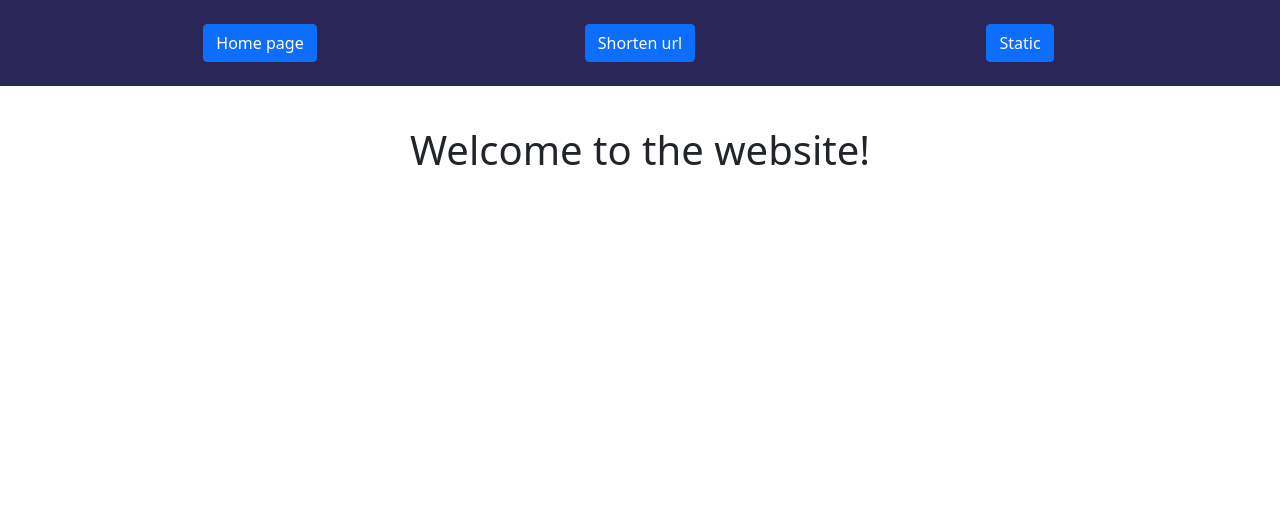
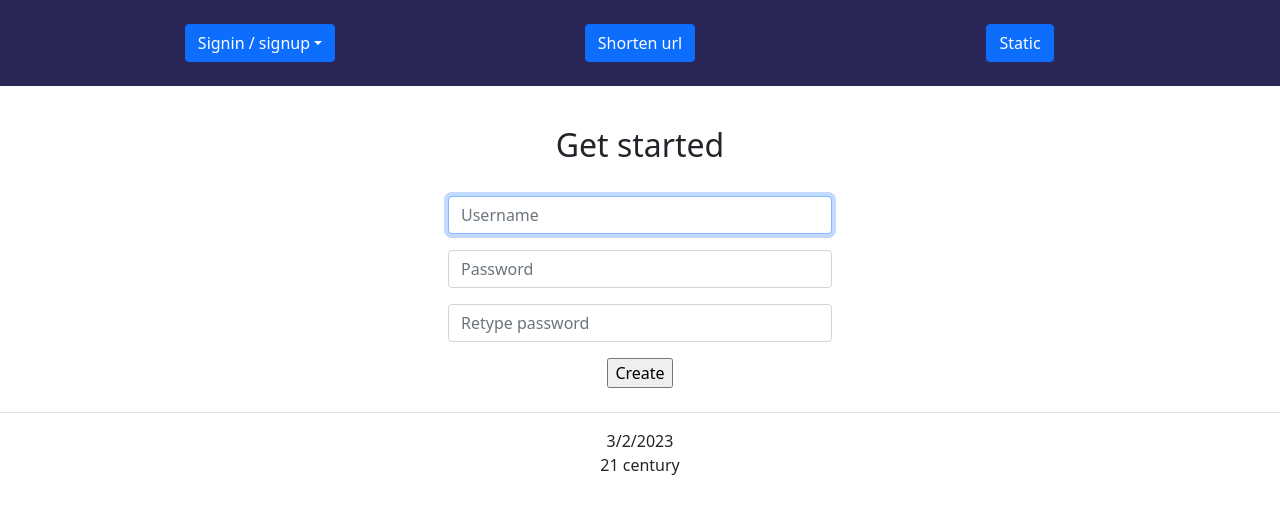
Before and after one commit to malannly/ShortenUrlProject, a Flask app: page / in a window 1280 px wide. Shown: the top 514 px of the page. Run offline with Flask 2, Linux system fonts and the light colour scheme; parts of the project's set-up code (start-up, migrations or seed data) failed here and were passed over.

Commit message:
user registration

```diff
--- a/app.py
+++ b/app.py
@@ -1,15 +1,23 @@
-from flask import Flask, render_template, request, redirect, url_for, session, jsonify
+from flask import Flask, render_template, request, redirect, url_for, session, jsonify, flash
 from flask_sqlalchemy import SQLAlchemy
 from sqlalchemy import DateTime, func, Date
 import string, random, datetime, json
 from datetime import date, timedelta
 from sqlalchemy.exc import IntegrityError
+from passlib.hash import pbkdf2_sha256
+from flask_login import LoginManager, UserMixin, login_user, current_user, logout_user, login_required
+from wtform_fields import *
 
 app = Flask(__name__)
 app.config['SQLALCHEMY_DATABASE_URI'] = 'sqlite:///urls.db'
+app.config['SQLALCHEMY_DATABASE_URI'] = 'sqlite:///user.db'
 app.config['SQLALCHEMY_TRACK_MODIFICATIONS'] = False
+app.config['SECRET_KEY'] = 'dfghjkjhuisegrhbnkjir'
+db = SQLAlchemy(app)
 
-db = SQLAlchemy(app)
+# building / configurate flask login
+login = LoginManager(app)
+login.init_app(app)
 
 class Urls(db.Model):
     id = db.Column('id', db.Integer, primary_key = True)
@@ -28,6 +36,24 @@ class Day(db.Model):
     def __init__(self, url):
         self.url = url
 
+class User(UserMixin, db.Model):
+    id = db.Column('id', db.Integer, primary_key = True)
+    username = db.Column('username', db.String(25), unique = True, nullable = False)
+    password = db.Column('password', db.String(), nullable = False)
+    def __init__(self, username, password):
+        self.username = username
+        self.password = password
+
+class Connection(db.Model):
+    id = db.Column(db.Integer, primary_key = True)
+    urls_id = db.Column(db.Integer, db.ForeignKey('urls.id'), nullable = False)
+    user_id = db.Column(db.Integer, db.ForeignKey('user.id'), nullable = False)
+    urls = db.relationship('Urls')
+    user = db.relationship('User')
+    def __init__(self, url, user):
+        self.url = url
+        self.user = user
+
 @app.before_first_request
 def create_table():
     db.create_all()
@@ -43,25 +69,76 @@ def shorten_url():
         if not short_url:
             return previos
 
+@login.user_loader
+def load_user(id):
+    return User.query.get(int(id)) # hets user's id, has to be an integer
+
 @app.route('/', methods=['POST','GET'])
 def home():
-    return render_template('home.html')
+
+    reg_form = RegistrationForm()
+
+    if reg_form.validate_on_submit():
+        username = reg_form.username.data
+        password = reg_form.password.data
+
+        hashed_password = pbkdf2_sha256.hash(password) # hash the password
+
+        user = User(username = username, password = hashed_password)
+        db.session.add(user)
+        db.session.commit() # adding user
+        # user registration was succesful
+        flash('Registered successfully. Please login.', 'success')
+        return redirect(url_for('login'))
+
+    return render_template('home.html', form = reg_form)
+
+@app.route('/login', methods=['POST','GET'])
+def login():
+
+    login_form = LoginForm()
+
+    if login_form.validate_on_submit():
+        user_object = User.query.filter_by(username = login_form.username.data).first()
+        login_user(user_object)
+        if current_user.is_authenticated:
+            return redirect(url_for('longurl'))
+
+    return render_template('login.html', form = login_form)
+
+@app.route('/logout', methods=['GET'])
+def logout():
+
+    logout_user()
+    flash('You have logged out successfully', 'success')
+    return redirect(url_for('login'))
 
 @app.route('/longurl', methods=['POST','GET'])
+#@login_required
 def longurl():
-    if request.method == 'POST':
-        url_recieved = request.form['nm']
-        found_url = Urls.query.filter_by(long = url_recieved).first()
-        if found_url:
-            return redirect(url_for('display_short_url',url = found_url.short))
+        if request.method == 'POST':
+            url_recieved = request.form['nm']
+            found_url = Urls.query.filter_by(long = url_recieved).first()
+            if found_url:
+                return redirect(url_for('display_short_url',url = found_url.short))
+            else:
+                short_url = shorten_url()
+                new_url = Urls(url_recieved, short_url)
+                db.session.add(new_url)
+                db.session.commit()
+                #url_con = Urls.query.filter_by(short = short_url).first()
+                #user_number = User.query.get(str(id))
+                #user_name = User.query.where(User.id == user_number).scalar()
+                #new_user = Connection(url = url_con ,user = user_name)
+                #db.session.add(new_user)
+                #db.session.commit()
+                return redirect(url_for('display_short_url',url = short_url))
         else:
-            short_url = shorten_url()
-            new_url = Urls(url_recieved, short_url)
-            db.session.add(new_url)
-            db.session.commit()
-            return redirect(url_for('display_short_url',url = short_url))
-    else:
+            if not current_user.is_authenticated:
+                flash('Please login.', 'danger')
+                return redirect(url_for('login'))
         return render_template('longurl.html')
+
 
 @app.route('/display/<url>')
 def display_short_url(url):
@@ -83,6 +160,7 @@ def statisticsimple():
         url_dict['url'].append(url_name)
         url_dict['counts'].append(url_counts)
     url_dict = zip(url_dict['url'], url_dict['counts']) # groups into tapple
+
     return render_template('staticsimple.html', url_dict = url_dict)
 
 @app.route('/<short_url>')
--- a/templates/base.html
+++ b/templates/base.html
@@ -13,6 +13,22 @@
         {% include 'header.html'%}
     </header>
     <br>
+    <center>
+        {% with messages = get_flashed_messages(with_categories=true) %}
+            {% if messages %}
+
+                Category: {{ messages[0][0] }}
+                {{ messages[0][1] }}
+
+            {% endif %}
+        {% endwith %}
+    </center>
+
     {% block content %}
+
     {% endblock %}
+    <br>
+    <footer>
+        {% include 'footer.html' %}
+    </footer>
 </body>
--- /dev/null
+++ b/templates/footer.html
@@ -0,0 +1,13 @@
+<footer class="border-top text-center py-3">
+    <center>
+        <div id="current_date"></p>
+            <script>
+            date = new Date();
+            year = date.getFullYear();
+            month = date.getMonth() + 1;
+            day = date.getDate();
+            document.getElementById("current_date").innerHTML = month + "/" + day + "/" + year;
+            </script>
+        <p>21 century</p>
+    </center>
+</footer>
--- /dev/null
+++ b/templates/form_helper.html
@@ -0,0 +1,14 @@
+{% macro displayField(fieldName, placeholderValue) %}
+
+    <div style="width: 30%;">
+        {{ fieldName(class_='form-control',
+        placeholder = placeholderValue, **kwargs) }}
+
+        <ul>
+            {% for error in fieldName.errors %}
+                <li>{{ error }}</li>
+            {% endfor %}
+        </ul>
+    </div>
+
+{% endmacro %}
--- a/templates/header.html
+++ b/templates/header.html
@@ -2,7 +2,11 @@
     <div class="container text-center">
         <div class="row align-items-center">
             <div class="col align-self-center">
-                <a href="http://127.0.0.1:5000/" class="btn btn-primary">Home page</a>
+                <button type="button" class="btn btn-primary dropdown-toggle" data-bs-toggle="dropdown">Signin / signup</button>
+                <ul class="dropdown-menu">
+                  <li><a class="dropdown-item" href="http://127.0.0.1:5000/">Registration</a></li>
+                  <li><a class="dropdown-item" href="http://127.0.0.1:5000/login">Login</a></li>
+                </ul>
             </div>
             <div class="col align-self-center">
                 <a href="http://127.0.0.1:5000/longurl" class="btn btn-primary">Shorten url</a>
--- a/templates/home.html
+++ b/templates/home.html
@@ -1,9 +1,27 @@
+{% from 'form_helper.html' import displayField %}
+
 {% extends 'base.html' %}
 
-{% block title %}Shorting url{% endblock %}
+{% block title %}Register{% endblock %}
 
 {% block content %}
 <center>
-    <h1>Welcome to the website!</h1>
+    <h2>Get started</h2>
+    <br>
+    <form action="{{ url_for('home') }}", method="POST">
+
+        {{ displayField(form.username, 'Username',
+        autocomplete = 'off', autofocus = true) }}
+        {{ displayField(form.password, 'Password') }}
+        {{ displayField(form.confirm_pswd, 'Retype password') }}
+
+        <div>
+            {{ form.submit_button }}
+        </div>
+
+        {{ form.csrf_token }}
+
+    </form>
 </center>
+
 {% endblock %}
--- /dev/null
+++ b/wtform_fields.py
@@ -0,0 +1,42 @@
+from wsgiref.validate import validator
+from flask_wtf import FlaskForm
+from wtforms import StringField, PasswordField, SubmitField
+from wtforms.validators import InputRequired, Length, EqualTo, ValidationError
+from app import User
+from passlib.hash import pbkdf2_sha256
+
+def invalid_credentials(form, field):
+    username_entered = form.username.data
+    password_entered = field.data
+    user_object = User.query.filter_by(username = username_entered).first()
+    if user_object is None:
+        raise ValidationError('Username or password is incorrect.')
+    elif not pbkdf2_sha256.verify(password_entered, user_object.password):
+        raise ValidationError('Username or password is incorrect.')
+
+class RegistrationForm(FlaskForm):
+    username = StringField('username_label', validators = [
+    InputRequired(message = 'Username required'),
+    Length(min = 3, max = 29, message = 'Username must be between 3 and 29 characters')])
+    password = PasswordField('password_label', validators = [
+    InputRequired(message = 'Password required'),
+    Length(min = 7, max = 15, message = 'Password must be between 7 and 15 characters')])
+    confirm_pswd = PasswordField('confirm_pswd_label', validators = [
+    InputRequired(message = 'Password required'),
+    EqualTo('password', message = 'Password must match')])
+    submit_button = SubmitField('Create')
+
+    def validate_username(self,username):
+            user_object = User.query.filter_by(username = username.data).first() # check if the username has already existed
+            if user_object:
+                raise ValidationError('This username already exists. Select another username.')
+
+class LoginForm(FlaskForm):
+    username = StringField('username_label', validators = [
+    InputRequired(message = 'Username required')
+    ])
+    password = PasswordField('password_label', validators = [
+    InputRequired(message = 'Password required'),
+    invalid_credentials
+    ])
+    submit_button = SubmitField('Login')
```
Also changed, not shown: templates/login.html (added, +25 -0 lines), templates/longurl.html (+6 -1 lines), templates/signup.html (added, +35 -0 lines).
